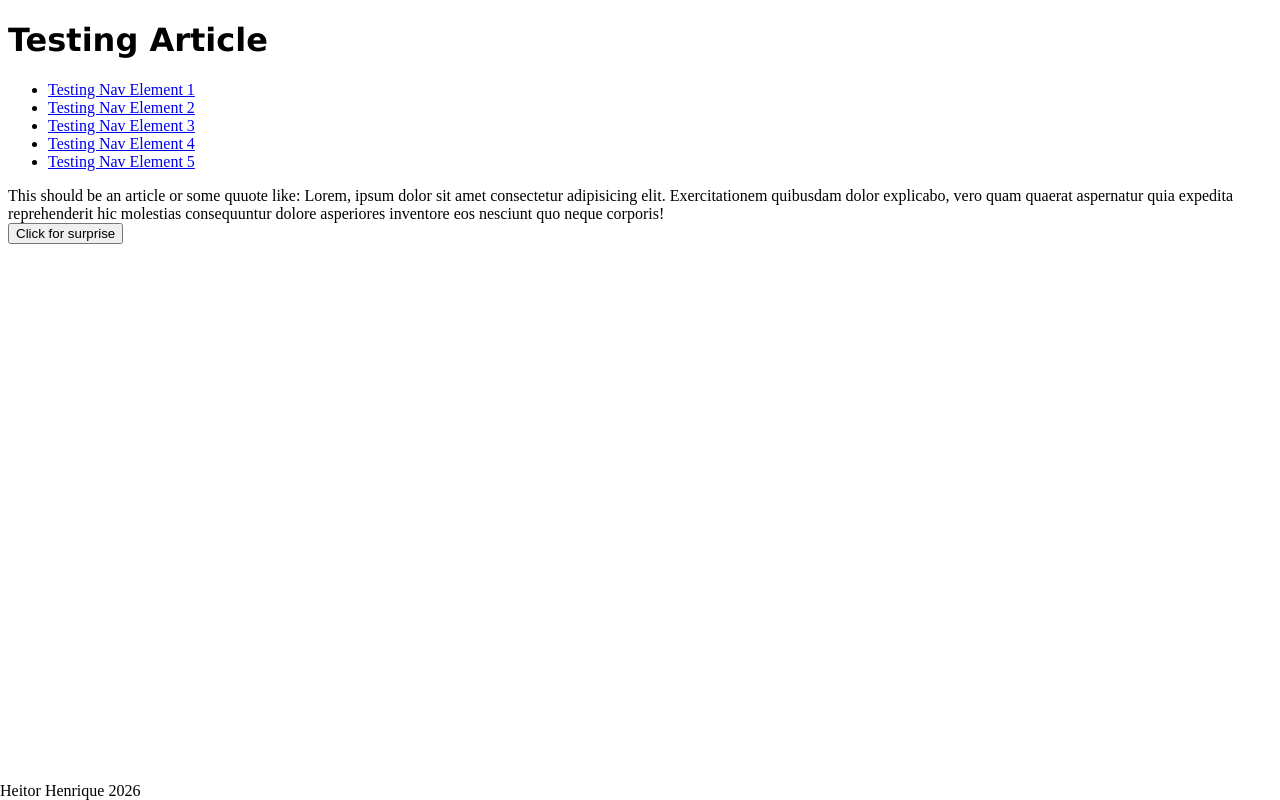
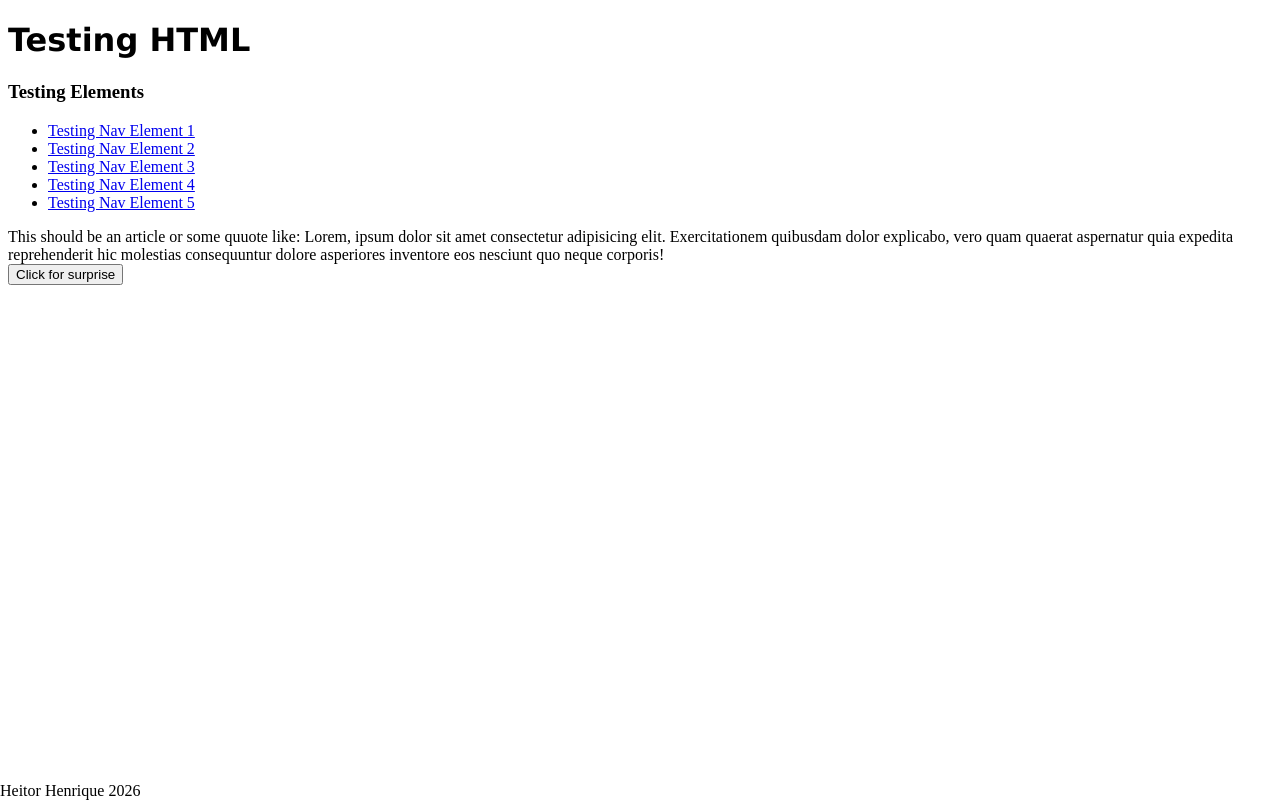
Before and after one commit to HeitorHMA/JavaScript-Revision, a plain HTML site: page HTML/index.html in a window 1280 px wide. Drawn offline with Linux system fonts and the light colour scheme.

Commit message:
feat: create section to separate elements form rest of website

```diff
--- a/HTML/index.html
+++ b/HTML/index.html
@@ -8,9 +8,11 @@
   </head>
   <body>
     <header>
-      <h1 id="title">Testing Article</h1>
+      <h1 id="title">Testing HTML</h1>
     </header>
     <main>
+      <section>
+        <h3>Testing Elements</h3>
         <nav>
           <ul>
             <li><a href="#">Testing Nav Element 1</a></li>
@@ -23,11 +25,12 @@
         <article>
           This should be an article or some quuote like: Lorem, ipsum dolor sit
           amet consectetur adipisicing elit. Exercitationem quibusdam dolor
-        explicabo, vero quam quaerat aspernatur quia expedita reprehenderit hic
-        molestias consequuntur dolore asperiores inventore eos nesciunt quo
-        neque corporis!
+          explicabo, vero quam quaerat aspernatur quia expedita reprehenderit
+          hic molestias consequuntur dolore asperiores inventore eos nesciunt
+          quo neque corporis!
         </article>
         <button>Click for surprise</button>
+      </section>
     </main>
     <footer>Heitor Henrique 2026</footer>
     <script src="script.js"></script>
```
Lines whose indentation alone changed are shown as unchanged.
